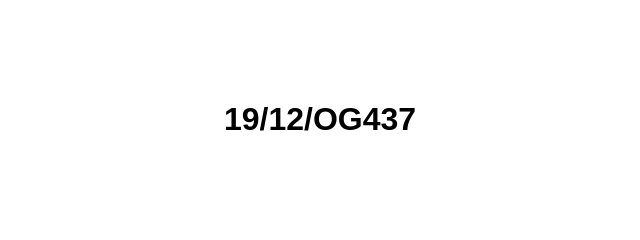
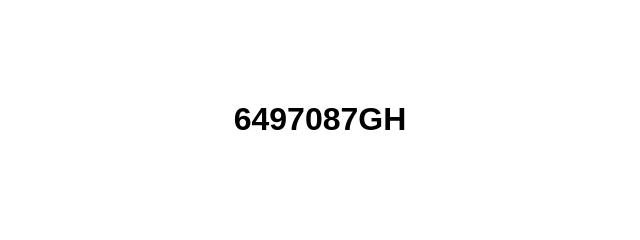
Before and after one commit to Nccnareah/bello, a plain HTML site: page index.html in a window 1280 px wide. Shown: the top 240 px of the page, 320-960 px from the left. Drawn offline with Linux system fonts and the light colour scheme.

Commit message:
Update index.html

```diff
--- a/index.html
+++ b/index.html
@@ -4,7 +4,7 @@
     <meta charset="UTF-8">
     <meta http-equiv="X-UA-Compatible" content="IE=edge">
     <meta name="viewport" content="width=device-width, initial-scale=1.0">
-    <title>oluga</title>
+    <title>bello</title>
     <style>
 a:link, a:visited {
     background-color: #f44336;
@@ -23,7 +23,7 @@ a:hover, a:active {
 </head>
 <body><br><br><br><br>
     <h1 style="text-align: center;
-    font-family: sans-serif;">19/12/OG437</h1>
+    font-family: sans-serif;">6497087GH</h1>
     <br><br><br><br><br><br><br><br>
     <center><a href="./bello.zip" download="bello">DOWNLOAD FILE</a></center>
 </body>
```
